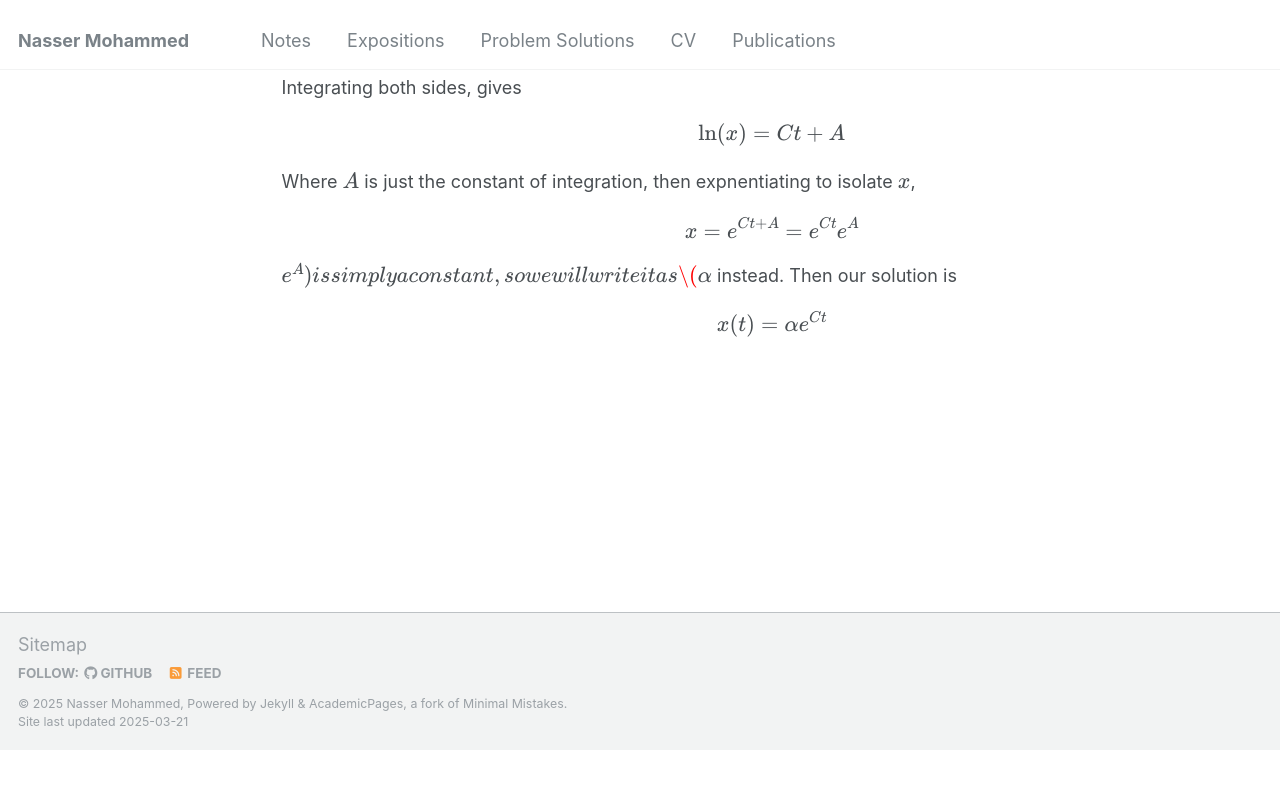
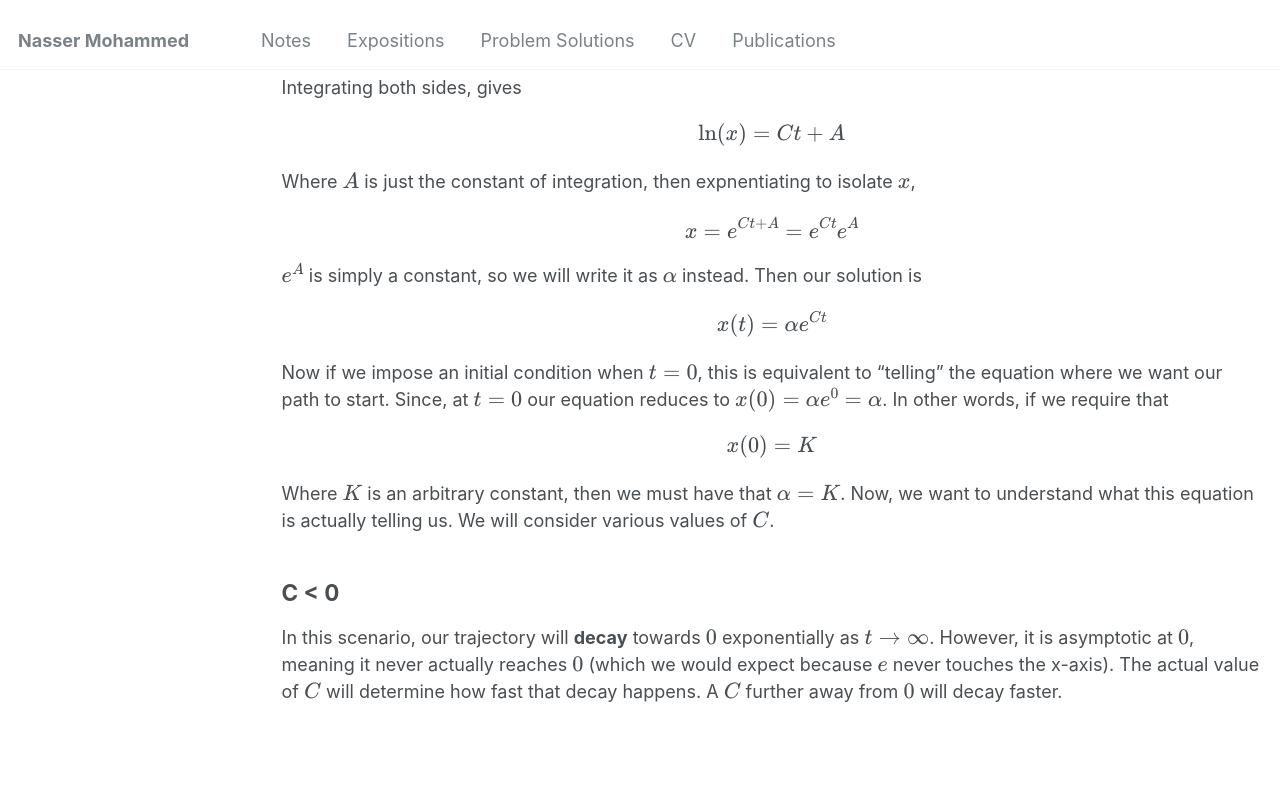
Before and after one commit to Nasser-Mohammed/Nasser-Mohammed.github.io, a Jekyll site: the page built from _pages/notes/ode/phase-portrait.md, in a window 1280 px wide and 900 px high, scrolled down 852 px. Shown: the top 789 px of the window. Built offline with Jekyll 4.4.1, drawn with Linux system fonts in a browser that asks for light colours; before the commit the page ends 1602 px from its top, so only the background shows below that.

Commit message:
Update phase-portrait.md

```diff
--- a/_pages/notes/ode/phase-portrait.md
+++ b/_pages/notes/ode/phase-portrait.md
@@ -19,5 +19,11 @@ Integrating both sides, gives
 \\[\ln(x) = Ct + A\\]
 Where \\(A\\) is just the constant of integration, then expnentiating to isolate \\(x\\),
 \\[x = e^{Ct+A} = e^{Ct}e^{A}\\]
-\\(e^{A}\) is simply a constant, so we will write it as \\(\alpha\\) instead. Then our solution is
+\\(e^{A}\\) is simply a constant, so we will write it as \\(\alpha\\) instead. Then our solution is
 \\[x(t) = \alpha e^{Ct}\\]
+Now if we impose an initial condition when \\(t=0\\), this is equivalent to "telling" the equation where we want our path to start. Since, at \\(t=0\\) our equation reduces to \\(x(0) = \alpha e^0 = \alpha\\). In other words, if we require that
+\\[x(0) = K\\]
+Where \\(K\\) is an arbitrary constant, then we must have that \\(\alpha = K\\). Now, we want to understand what this equation is actually telling us. We will consider various values of \\(C\\).
+
+## C < 0
+In this scenario, our trajectory will **decay** towards \\(0\\) exponentially as \\(t \to \infty\\). However, it is asymptotic at \\(0\\), meaning it never actually reaches \\(0\\) (which we would expect because \\(e\\) never touches the x-axis). The actual value of \\(C\\) will determine how fast that decay happens. A \\(C\\) further away from \\(0\\) will decay faster.
```
